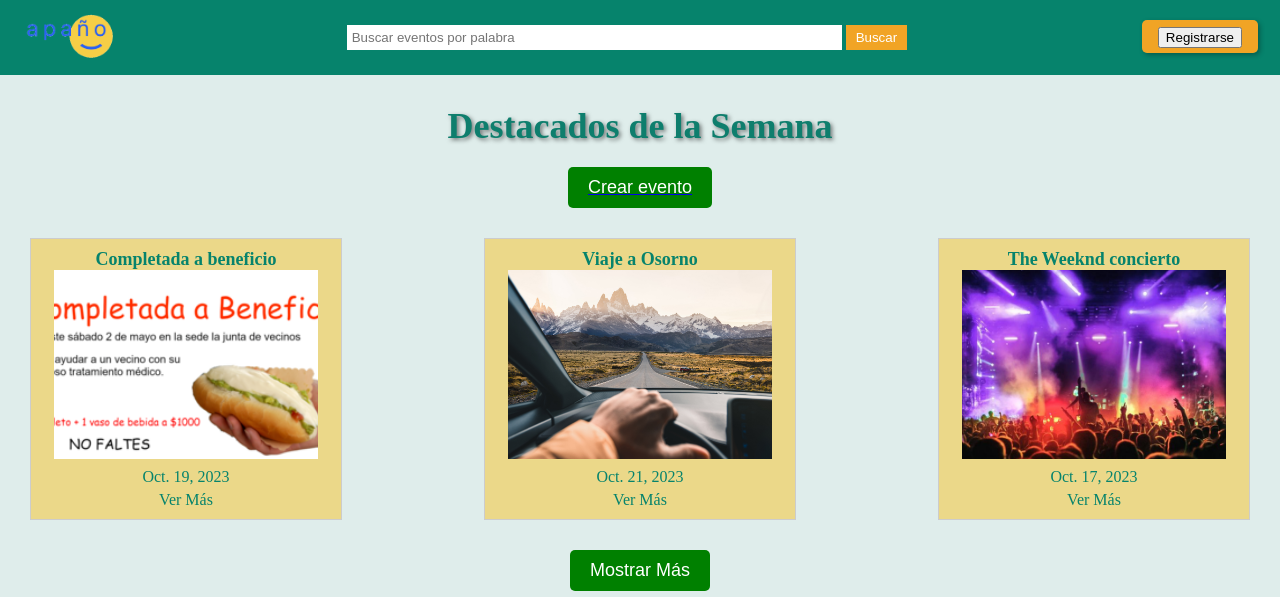
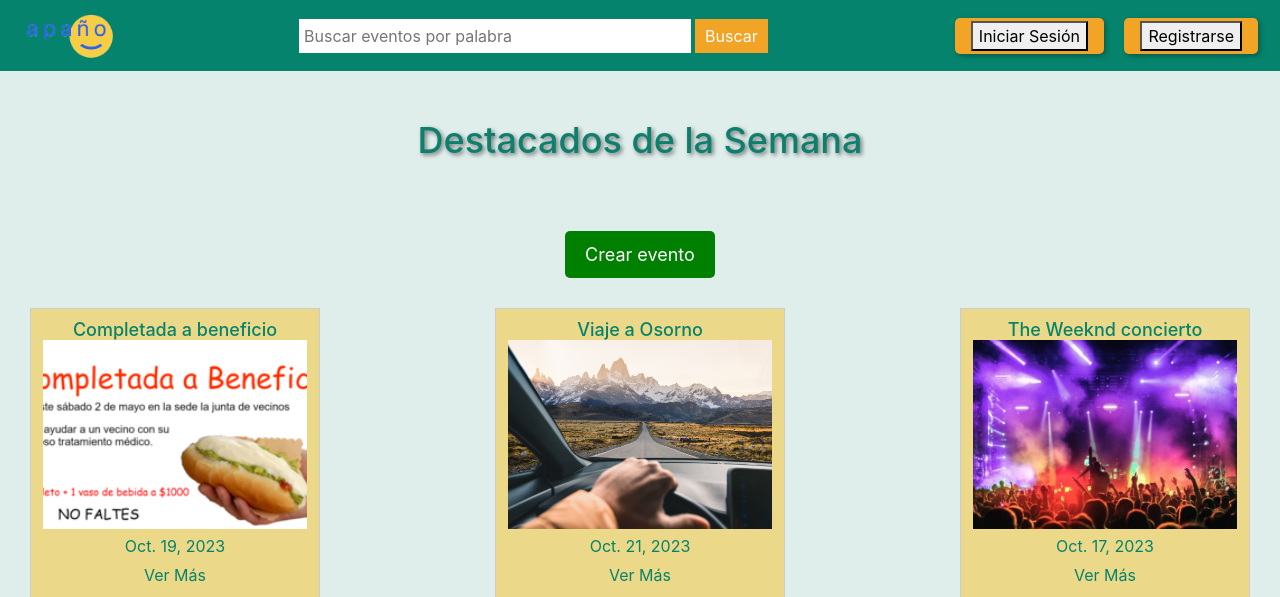
Before and after one commit to DCC-CC4401/2023-2-grupo-11, a Django app: page /eventos_destacados/ in a window 1280 px wide. Shown: the top 597 px of the page. Run offline with Django 4.2, Linux system fonts and the light colour scheme; data comes from the database, SQL or seed files in the repository; parts of the project's set-up code (start-up, migrations or seed data) failed here and were passed over; some libraries are stand-ins or nearby versions.

Commit message:
CHG: Botones adicionales en htmls

```diff
--- a/apagno_app/perfil_apagno_app/templates/base.html
+++ b/apagno_app/perfil_apagno_app/templates/base.html
@@ -19,9 +19,11 @@
         </div>
         <div class="login-buttons">
             {% if user.is_authenticated %}
-               <a href="{% url 'logout' %}"> <button type="submit"> Cerrar sesión </button></a>
+                <a href="{% url 'perfil' %}"> <button type="submit"> Perfil </button></a>
+                <a href="{% url 'logout' %}"> <button type="submit"> Cerrar sesión </button></a>
             {% else %}
-               <a href="{% url 'register_user' %}"> <button type="submit"> Registrarse</button></a>
+                <a href="{% url 'login' %}"><button type="submit"> Iniciar Sesión</button></a>
+                <a href="{% url 'register_user' %}"> <button type="submit"> Registrarse</button></a>
             {% endif %}
          </div>
     </div>
--- a/apagno_app/perfil_apagno_app/templates/destacados.html
+++ b/apagno_app/perfil_apagno_app/templates/destacados.html
@@ -3,6 +3,7 @@
 {% load static %}
 
 {% block extra_css %}
+    <link rel="stylesheet" href="https://stackpath.bootstrapcdn.com/bootstrap/4.5.2/css/bootstrap.min.css" integrity="sha384-JcKb8q3iqJ61gNV9KGb8thSsNjpSL0n8PARn9HuZOnIxN0hoP+VmmDGMN5t9UJ0Z" crossorigin="anonymous">
     <link rel="stylesheet" type="text/css" href="{% static 'style/destacados.css' %}">
     <link rel="stylesheet" type="text/css" href="{% static 'style/style.css' %}">
 {% endblock %}
@@ -17,7 +18,7 @@
 {% block content %}
 <div class="container"></div>
     <div class="py-5 text-center">
-        <h2 style="font-size: 36px; color: #0e7e6d; margin-bottom: 20px; text-align: center; text-shadow: 2px 2px 4px rgba(0, 0, 0, 0.5);">Destacados de la Semana</h2>
+        <h2 class="display" style="font-size: 36px; color: #0e7e6d; margin-bottom: 20px; text-align: center; text-shadow: 2px 2px 4px rgba(0, 0, 0, 0.5);">Destacados de la Semana</h2>
     </div>
     <div class="crear-evento">
         <a href="/perfil_apagno_app/crear_evento"> <button id='mostrar-mas' type="submit"> Crear evento</button></a>
--- a/apagno_app/perfil_apagno_app/templates/login.html
+++ b/apagno_app/perfil_apagno_app/templates/login.html
@@ -45,7 +45,7 @@
             <form method="post" >
                 {% csrf_token %}
                 <div class="form-group">
-                    <label for="nombre_usuario">Nombre</label>
+                    <label for="nombre_usuario">Nombre de usuario</label>
                     <input type="text" class="form-control" id=nombre_usuario name="username" required>
                 </div>
                 <div class="form-group">
@@ -53,6 +53,8 @@
                     <input type="password" class="form-control" id="contraseña" name="contraseña" required>
                 </div>
                 <button type="submit">Entrar</button>
+                <p class="text-center">Olvidó su contraseña? <a href="{%url 'password-reset'%}">Restablecer</a></p>
+		          <p class="text-center">No tiene una cuenta? <a href="{%url 'register_user'%}">Registrarse</a></p>
             </form>
         </div>
     </div>
```
